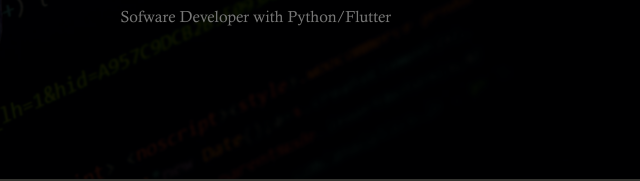
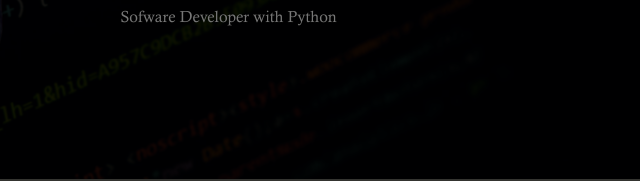
Before and after one commit to chidiarua/chidiarua.github.io, a plain HTML site: page index.html in a window 1280 px wide. Shown: the part 471-652 px from the top of the page, 546-1186 px from the left. Drawn offline with nearby package versions, Linux system fonts and the light colour scheme.

Commit message:
Update index.html
a little text update

```diff
--- a/index.html
+++ b/index.html
@@ -45,7 +45,7 @@
 				<div class="top-banner__text-down">
 					<h2 class="top-banner__h2">Chidi Arua</h2>
 				</div>
-				<p>Sofware Developer with Python/Flutter</p>
+				<p>Sofware Developer with Python</p>
 			</div>
 		</div>
 	</section>
```
